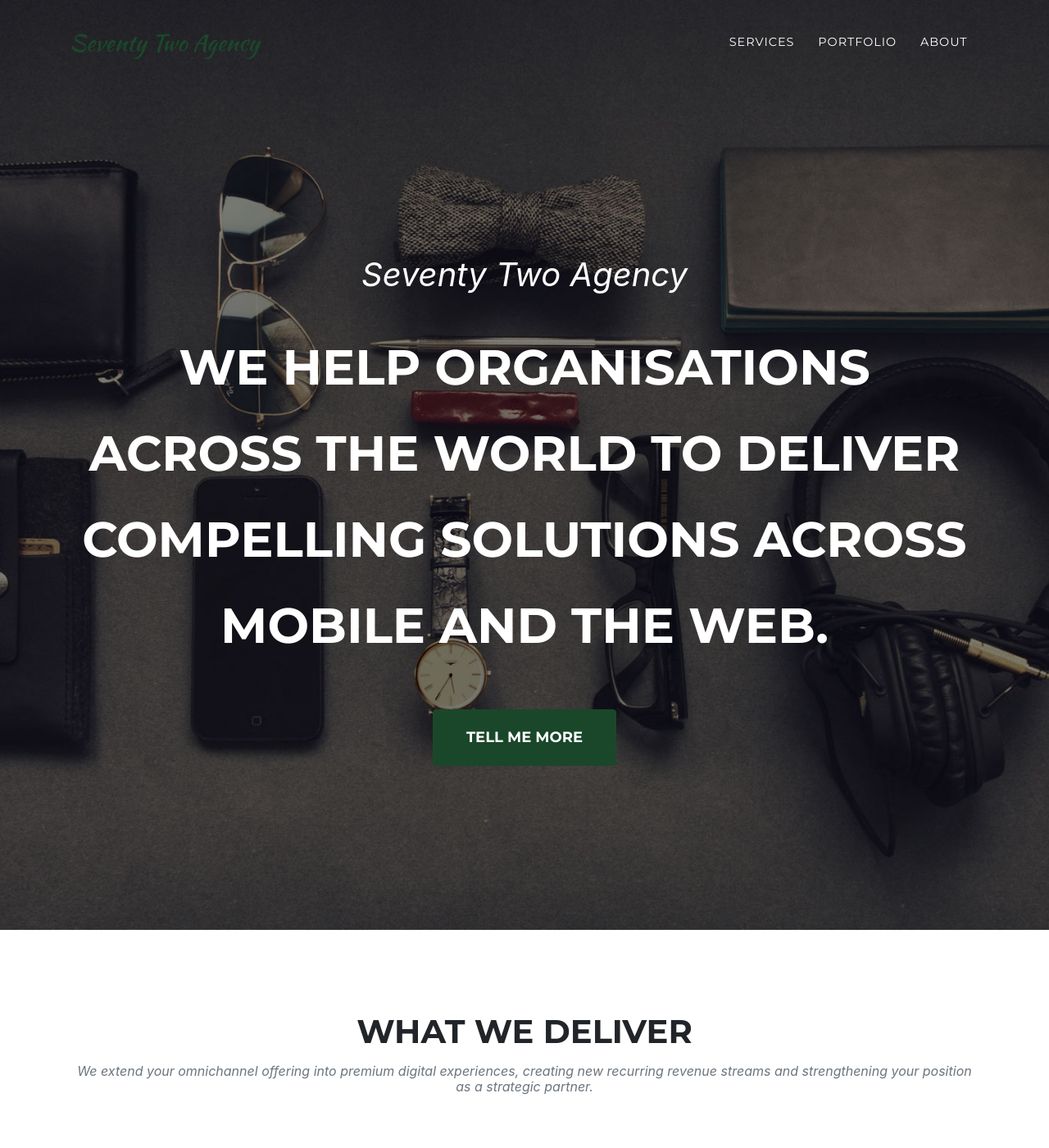
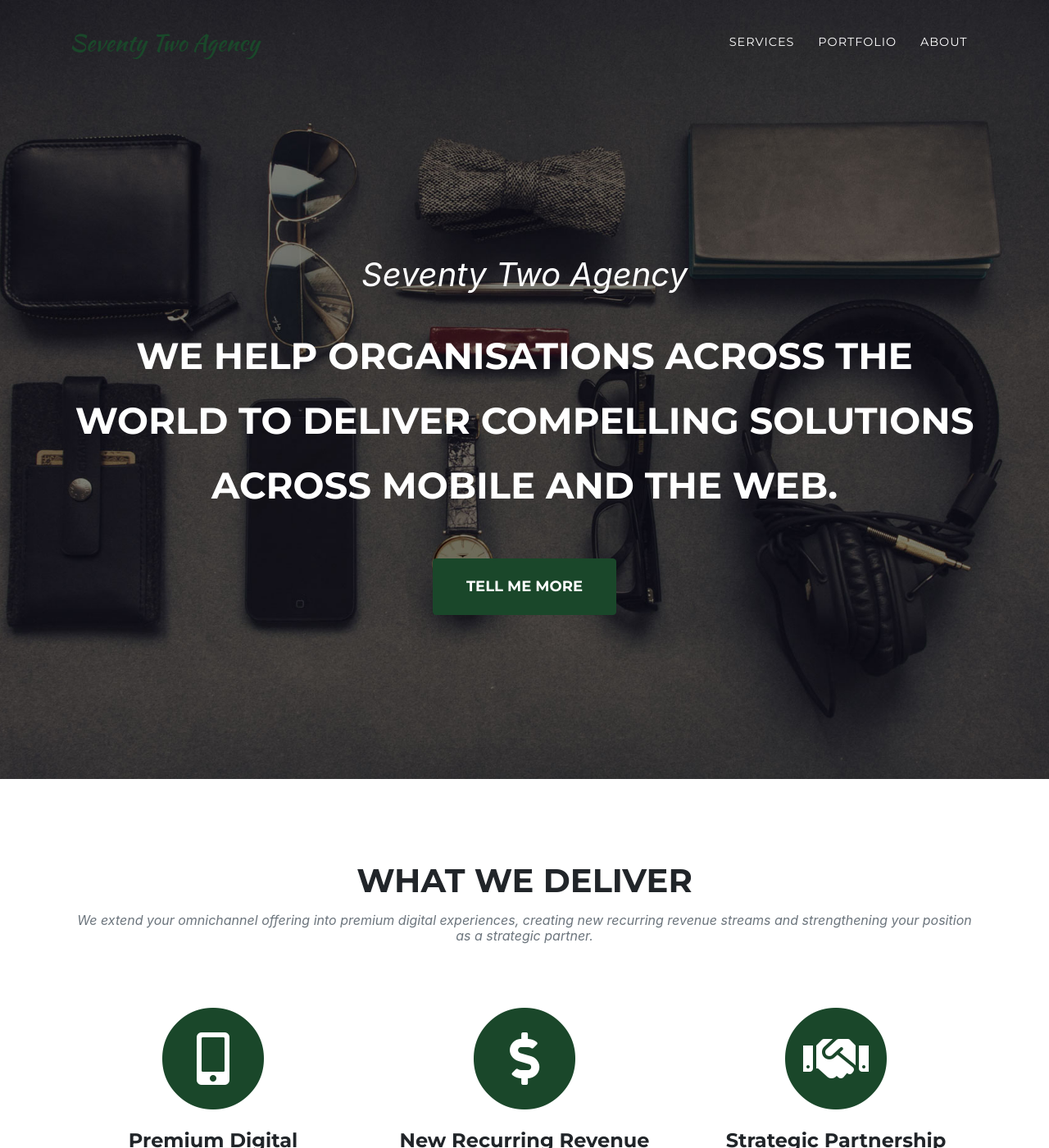
Before and after one commit to SeventyTwoAgency/STA-Website, a Jekyll site: the page built from index.md, in a window 1280 px wide and 1400 px high. Shown: the whole window at 82% size. Built offline with Jekyll 4.4.1, drawn with Linux system fonts in a browser that asks for light colours; some web fonts are replaced.

Commit message:
feat: Change header font to proxima-nova and reduce its size

```diff
--- a/_sass/base/_mixins.scss
+++ b/_sass/base/_mixins.scss
@@ -15,7 +15,5 @@
     "Segoe UI Emoji", "Segoe UI Symbol", "Noto Color Emoji";
 }
 @mixin heading-font {
-  font-family: "Montserrat", -apple-system, BlinkMacSystemFont, "Segoe UI",
-    Roboto, "Helvetica Neue", Arial, sans-serif, "Apple Color Emoji",
-    "Segoe UI Emoji", "Segoe UI Symbol", "Noto Color Emoji";
+  font-family: "proxima-nova", sans-serif;
 }
--- a/_sass/layout/_masthead.scss
+++ b/_sass/layout/_masthead.scss
@@ -18,9 +18,9 @@ header.masthead {
       @include serif-font;
     }
     .intro-heading {
-      font-size: 40px;
+      font-size: 30px;
       font-weight: 700;
-      line-height: 40px;
+      line-height: 30px;
       margin-bottom: 25px;
       @include heading-font;
     }
@@ -39,9 +39,9 @@ header.masthead {
         @include serif-font;
       }
       .intro-heading {
-        font-size: 60px;
+        font-size: 45px;
         font-weight: 700;
-        line-height: 60px;
+        line-height: 45px;
         margin-bottom: 50px;
         @include heading-font;
       }
```
